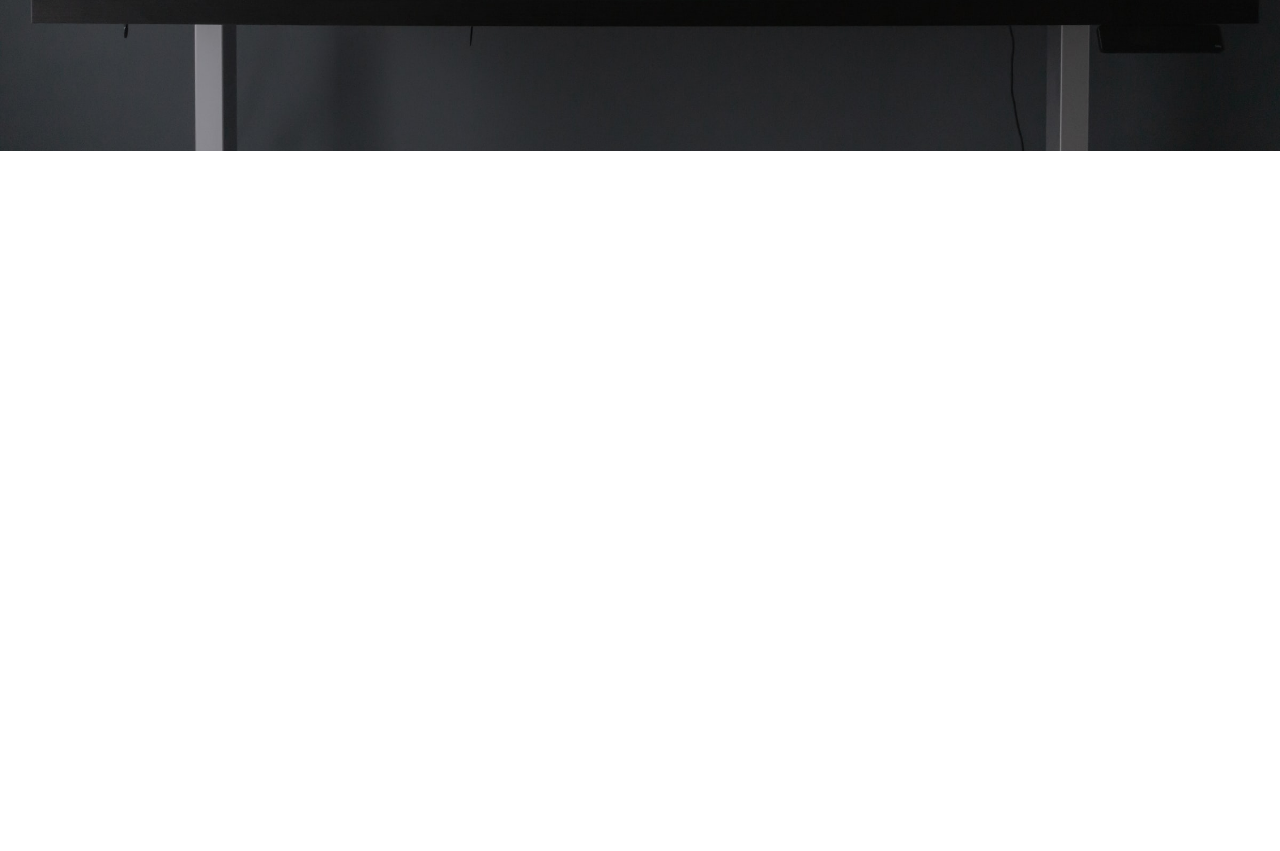
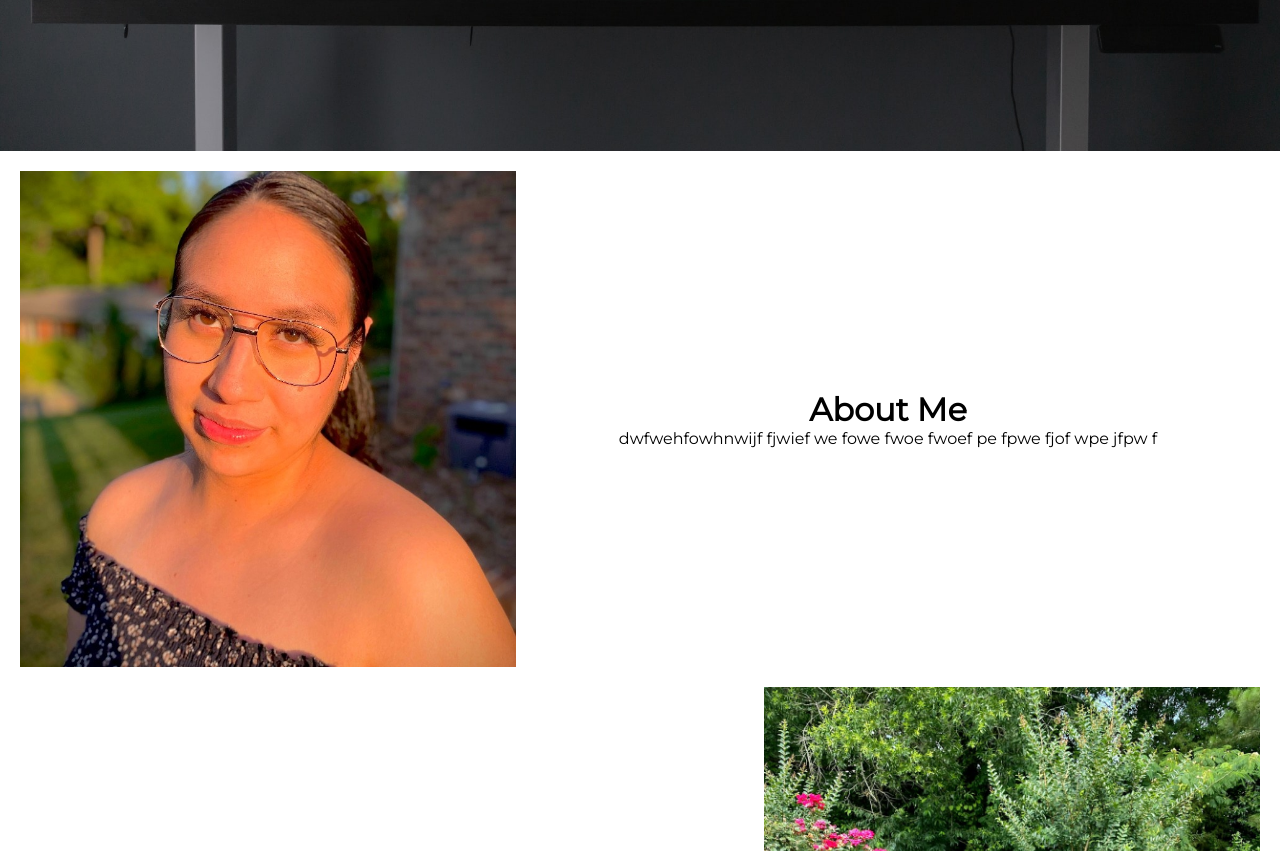
Before and after one commit to Emilyleonella/EmilyPortfolio, a React (Create React App) app: page / in a window 1280 px wide. Shown: the part 649-1500 px from the top of the page. Built offline with nearby package versions, Linux system fonts and the light colour scheme; a web font is replaced by a local one.

Commit message:
changed class name for return at the bottom

```diff
--- a/src/components/Slider.jsx
+++ b/src/components/Slider.jsx
@@ -33,7 +33,7 @@
   };
 
   return (
-    <div className="slider" ref={ref}>
+    <div className={inView ? "slider slider-zoom" : "slider"} ref={ref}>
       {renderContent()}
     </div>
   );
```
